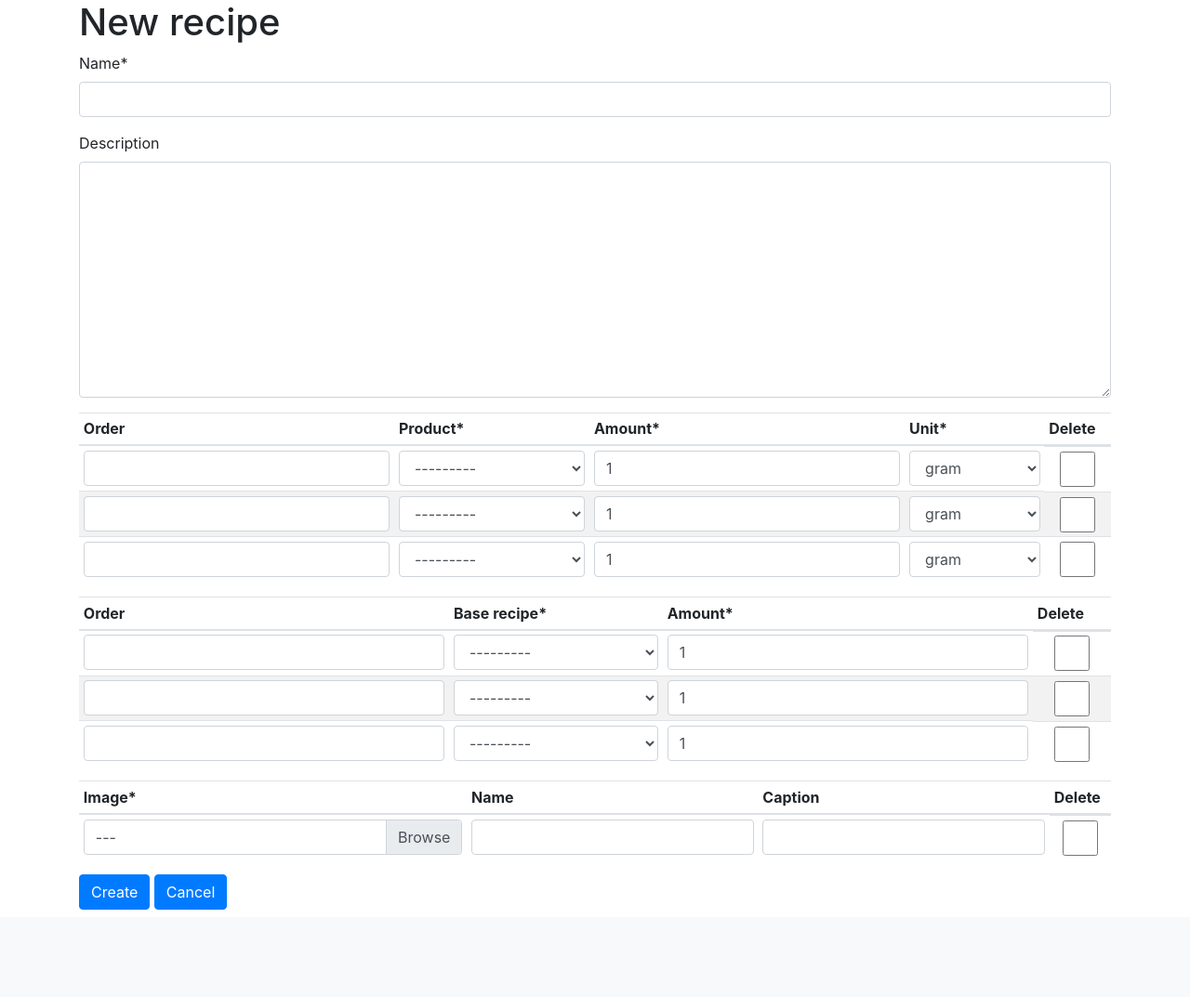
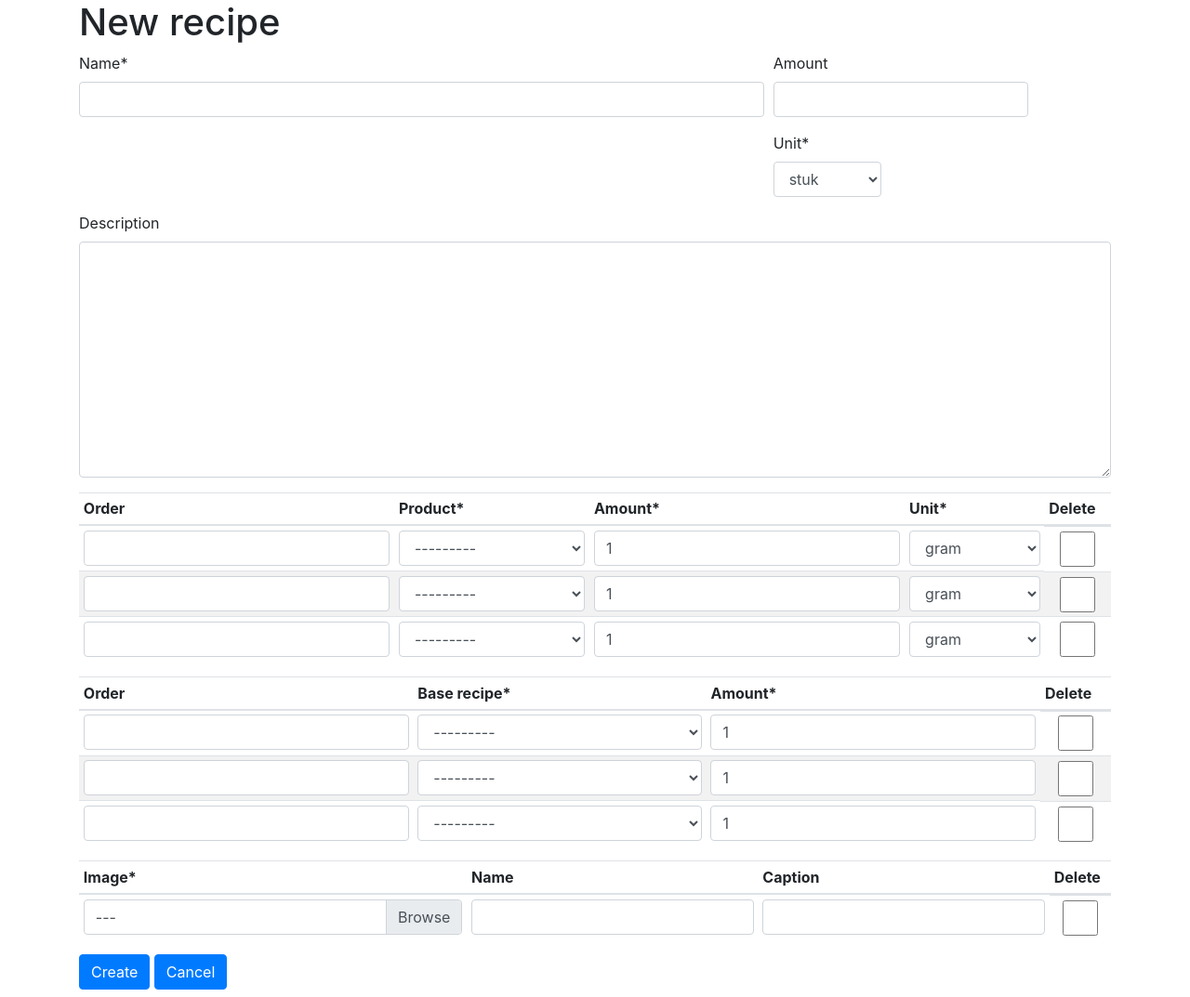
Before and after one commit to cmulders/eefbakt-recipes, a Django app: page /data/recipes/new/ in a window 1280 px wide. Shown: the part 146-1219 px from the top of the page at 93% size. Before the commit the page ends 1125 px from the top, so only its background shows below. Run offline with Django 3.2, Linux system fonts and the light colour scheme; tables that the repository leaves empty hold one stand-in row (values such as "Sample post"); some libraries are stand-ins or nearby versions.

Commit message:
Add amount and unit to Recipe

```diff
--- a/data/models.py
+++ b/data/models.py
@@ -94,7 +94,6 @@ def delete_image(sender, **kwargs):
         instance.image.delete(save=False)
 
 
-@receiver(models.signals.post_init, sender=ImageTag)
 @receiver(models.signals.post_init, sender=AlternateImageTag)
 def cleanup_removed(sender, **kwargs):
     instance = kwargs["instance"]
@@ -201,6 +200,9 @@ class Recipe(models.Model):
     name = models.CharField(max_length=150)
     description = models.TextField(blank=True)
 
+    amount = models.DecimalField(max_digits=10, decimal_places=2, null=True, blank=True)
+    unit = models.CharField(max_length=5, choices=Unit.choices, default=Unit.PIECE)
+
     created_at = models.DateTimeField(auto_now_add=True)
     updated_at = models.DateTimeField(auto_now=True)
 
@@ -208,14 +210,26 @@ class Recipe(models.Model):
     productingredient_set: List[ProductIngredient]
 
     recipes = models.ManyToManyField(
-        "Recipe", through=RecipeIngredient, through_fields=("recipe", "base_recipe",),
+        "Recipe",
+        through=RecipeIngredient,
+        through_fields=(
+            "recipe",
+            "base_recipe",
+        ),
     )
     recipeingredient_set: List[RecipeIngredient]
 
     images = GenericRelation(ImageTag, related_name="+")
 
+    @property
+    def title(self):
+        base_str = self.name
+        if self.amount is not None and self.unit:
+            base_str += f" ({self.amount} {Unit(self.unit).short_name})"
+        return base_str
+
     def __str__(self):
-        return self.name
+        return self.title
 
     def __repr__(self):
         return _("Recipe: %(name)s") % {"name": self.name}
--- a/data/templates/data/recipe_form.html
+++ b/data/templates/data/recipe_form.html
@@ -24,7 +24,18 @@
   <input type="hidden" name="ref" value="{{request.GET.reftype}}">
   <input type="hidden" name="refid" value="{{request.GET.refid}}">
   {% endif %}
-  {{ form|crispy }}
+  <div class="form-row">
+    <div class="col-8">
+      {{ form.name|as_crispy_field }}
+    </div>
+    <div class="col-4">
+      <div class="input-group">
+        {{ form.amount|as_crispy_field }}
+        {{ form.unit|as_crispy_field }}
+      </div>
+    </div>
+  </div>
+  {{ form.description|as_crispy_field }}
 
 
   {% for name, formset in inlines.items %}
--- a/data/views.py
+++ b/data/views.py
@@ -102,7 +102,7 @@ class RecipeListView(ListView):
 
 class RecipeFormsetFormView(MixinObjectPageTitle, ModelFormWithInlinesView):
     model = Recipe
-    fields = ["name", "description"]
+    fields = ["name", "description", "amount", "unit"]
 
     inlines = {
         "products": ProductIngredientInlineFormset,
@@ -187,7 +187,6 @@ class SessionDetailView(MixinObjectPageTitle, DetailView):
         transformer = RecipeTreeTransformer()
 
         return RecipeViewModel(
-            recipe=session,
             ingredients=[
                 transformer.transform_product(product)
                 for product in (session.ingredients.select_related("product").all())
```
Also changed, not shown: data/migrations/0013_auto_20201025_1936.py (added).
